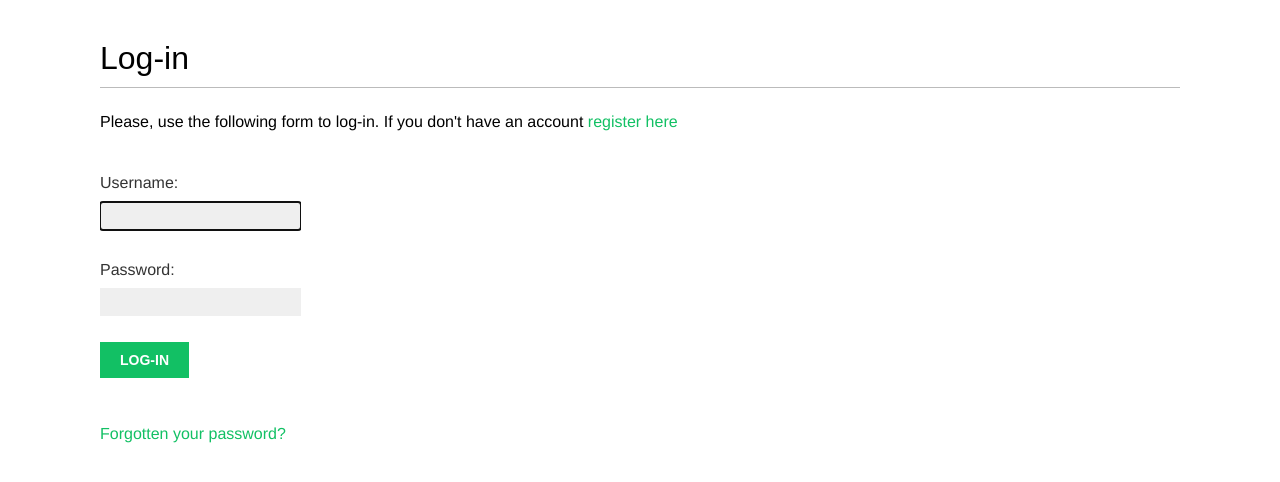
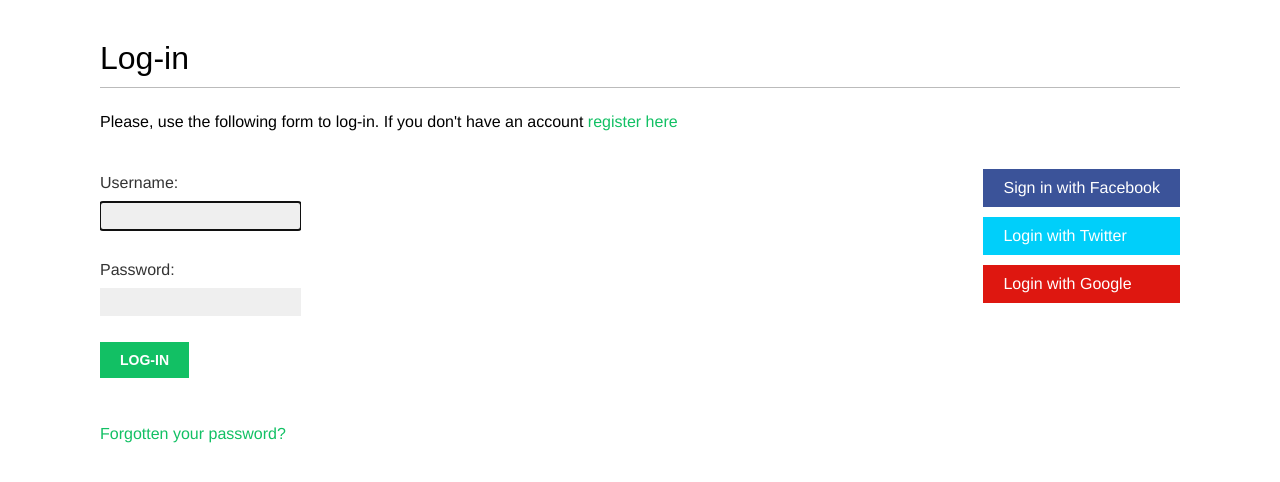
Before and after one commit to pceinstein/rede-social, a Django app: page /account/login/ in a window 1280 px wide. Shown: the part 47-529 px from the top of the page. Run offline with Django 4.2, Linux system fonts and the light colour scheme; some web fonts are replaced.

Commit message:
Acrescentando autenticação social ao site

```diff
--- a/account/templates/registration/login.html
+++ b/account/templates/registration/login.html
@@ -26,4 +26,18 @@
 
         <p><a href="{% url 'password_reset' %}">Forgotten your password?</a></p>
     </div>
+
+    <div class="social">
+        <ul>
+            <li class="facebook">
+                <a href="{% url 'social:begin' 'facebook' %}">Sign in with Facebook</a>
+            </li>
+            <li class="twitter">
+                <a href="{% url 'social:begin' 'twitter' %}">Login with Twitter</a>
+            </li>
+            <li class="google">
+                <a href="{% url 'social:begin' 'google-oauth2' %}">Login with Google</a>
+            </li>
+        </ul>
+    </div>
 {% endblock content %}
--- a/bookmarks/urls.py
+++ b/bookmarks/urls.py
@@ -21,6 +21,8 @@
 urlpatterns = [
     path('admin/', admin.site.urls),
     path('account/', include('account.urls')),
+    path('social-auth/',
+         include('social_django.urls', namespace='social')),
 ]
 
 if settings.DEBUG:
```
Also changed, not shown: bookmarks/settings.py (+18 -1 lines), db.sqlite3.
